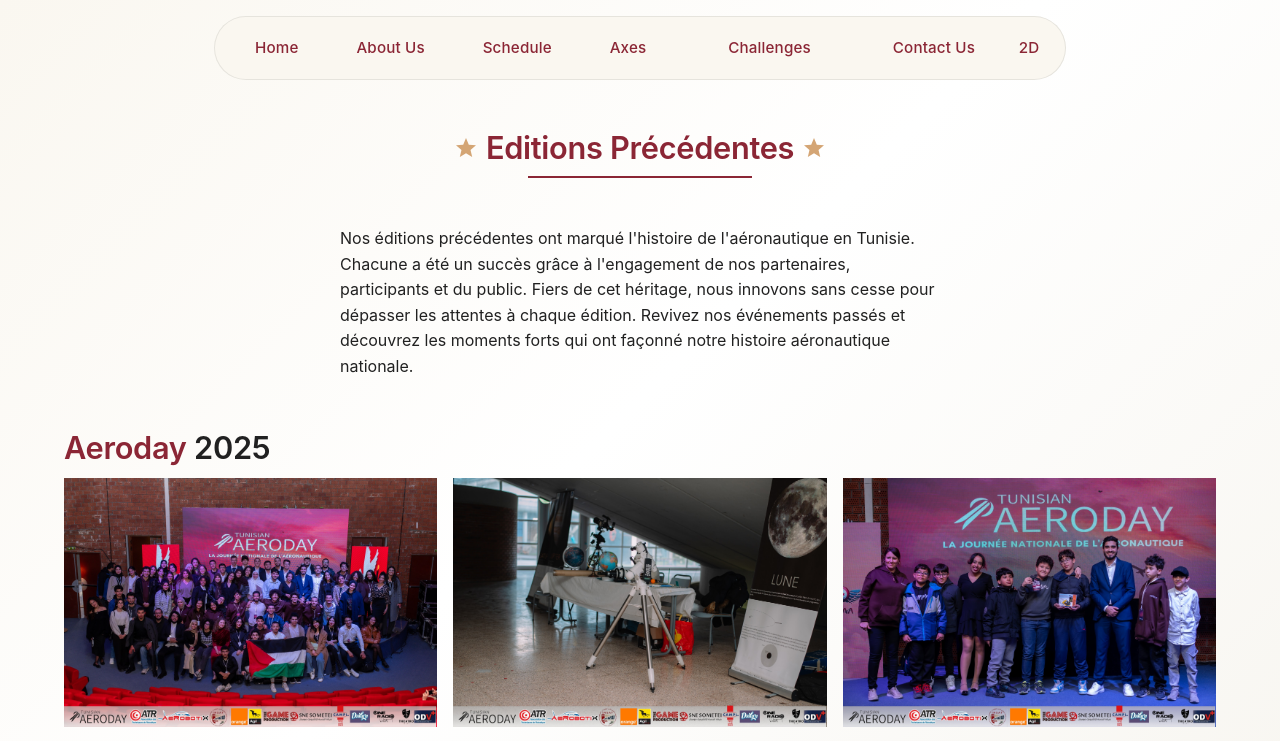
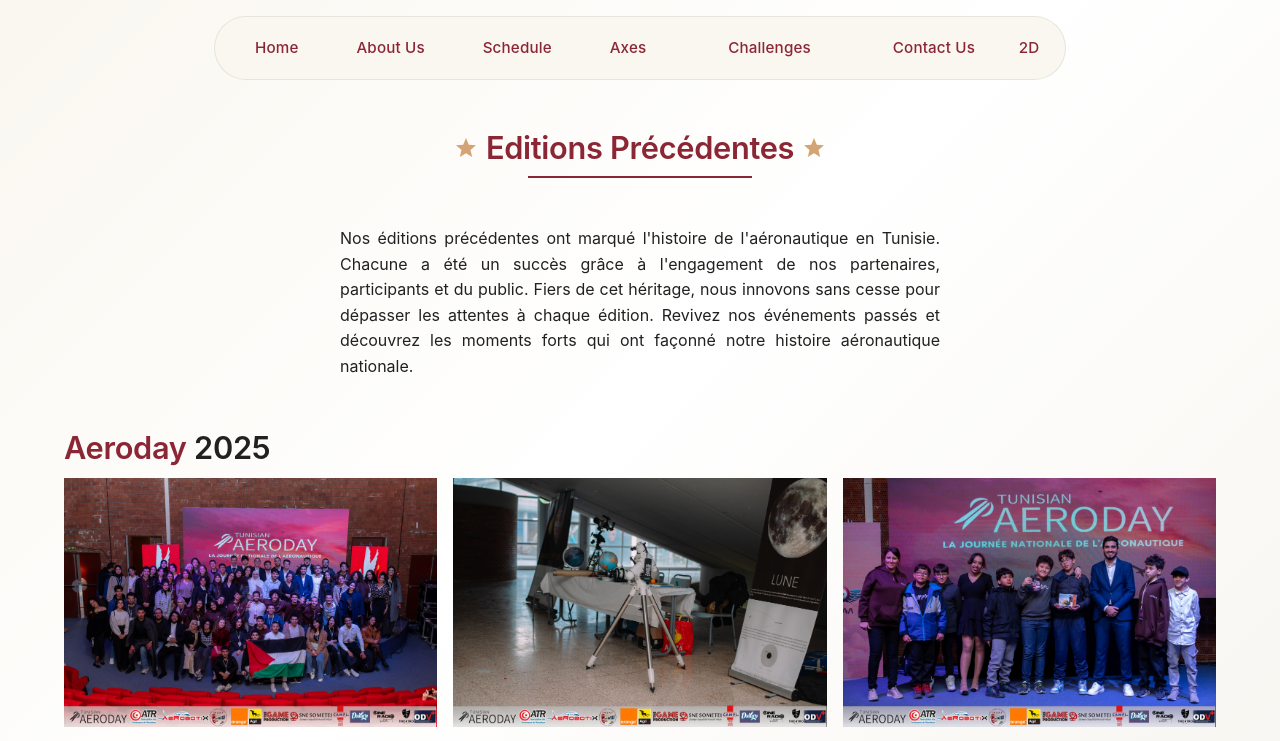
Before and after one commit to khlkarim/aeroday, a Next.js app: page /about-us in a window 1280 px wide. Shown: the top 741 px of the page. Built offline with nearby package versions, Linux system fonts and the light colour scheme; some icons are missing; what @mui/material-nextjs would draw is missing.

Commit message:
textAlign justify

```diff
--- a/src/components/about-us/EditionsPrecedentes.tsx
+++ b/src/components/about-us/EditionsPrecedentes.tsx
@@ -30,7 +30,7 @@ export default function EditionsPrecedentes() {
                 <Title label="Editions Précédentes" />
                 <Box className="split">
                     <Paragraph>
-                        <Typography textAlign={{ xs: "center", sm: 'center', md: "left" }}>
+                        <Typography textAlign={"justify"}>
                             {event.editionsPrecedentes.description}
                         </Typography>
                     </Paragraph>
--- a/src/components/axes/MaxCard.tsx
+++ b/src/components/axes/MaxCard.tsx
@@ -56,6 +56,7 @@ const MaxCard: React.FC<MaxCardProps> = ({ item }) => {
                     <Typography
                         variant="body1"
                         color="text.secondary"
+                        textAlign={'justify'}
                     >
                         {item.description}
                     </Typography>
--- a/src/components/challenges/MaxCard.tsx
+++ b/src/components/challenges/MaxCard.tsx
@@ -64,6 +64,7 @@ const MaxCard: React.FC<MaxCardProps> = ({ item }) => {
                     <Typography
                         variant="body1"
                         color="text.secondary"
+                        textAlign={'justify'}
                     >
                         {item.description}
                     </Typography>
--- a/src/components/home/Hero.tsx
+++ b/src/components/home/Hero.tsx
@@ -107,7 +107,7 @@ const Hero: React.FC = () => {
                 {/* Description */}
                 <Box className="animated">
                     <Paragraph>
-                        <Typography textAlign={{ xs: "center", sm: 'center', md: "left" }}>
+                        <Typography textAlign={"justify"}>
                             {event.description.primary}
                         </Typography>
                     </Paragraph>
--- a/src/components/home/Teaser.tsx
+++ b/src/components/home/Teaser.tsx
@@ -47,7 +47,7 @@ export default function Teaser() {
                     />
                     <Box className="split">
                         <Paragraph>
-                            <Typography textAlign={{ xs: "center", sm: 'center', md: "left" }}>
+                            <Typography textAlign={"justify"}>
                                 {event.teaser.description}
                             </Typography>
                         </Paragraph>
```
